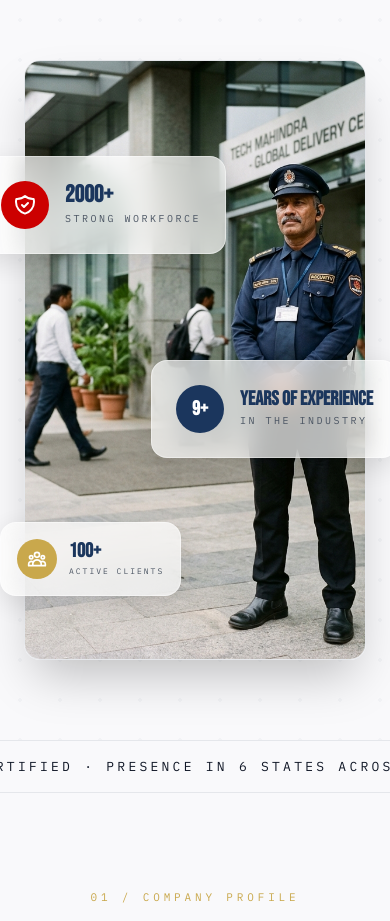
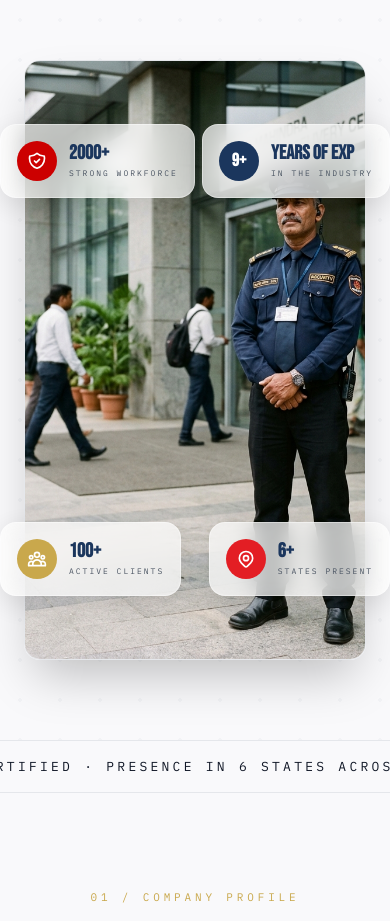
Before and after one commit to shivansh-121/Honos_Webstie, a Next.js app: page / in a window 390 px wide. Shown: the part 800-1721 px from the top of the page. Built offline with nearby package versions, Linux system fonts and the light colour scheme.

Commit message:
feat: add 4th hero badge for states present and align all 4 to corners

```diff
--- a/components/sections/Hero.tsx
+++ b/components/sections/Hero.tsx
@@ -76,50 +76,50 @@ export function Hero() {
               <div className="absolute inset-0 bg-gradient-to-t from-brand-navy/60 to-transparent mix-blend-multiply"></div>
             </motion.div>
 
-            {/* Glassmorphic Floating Badge 1 */}
+            {/* Glassmorphic Floating Badge 1 - Top Left */}
             <motion.div
-              initial={{ opacity: 0, y: -20, rotate: -5 }}
-              animate={{ opacity: 1, y: 0, rotate: 0 }}
+              initial={{ opacity: 0, y: -20, x: -20 }}
+              animate={{ opacity: 1, y: 0, x: 0 }}
               transition={{ duration: 0.8, delay: 0.6, ease: [0.16, 1, 0.3, 1] }}
-              className="absolute -left-12 top-24 z-20 backdrop-blur-md bg-white/70 border border-white/40 shadow-[0_8px_30px_rgb(0,0,0,0.12)] p-6 rounded-2xl"
+              className="absolute -left-6 md:-left-10 top-16 md:top-20 z-20 backdrop-blur-md bg-white/70 border border-white/40 shadow-[0_8px_30px_rgb(0,0,0,0.12)] p-4 md:p-6 rounded-2xl"
             >
-              <div className="flex items-center gap-4">
-                <div className="flex h-12 w-12 items-center justify-center rounded-full bg-[#cc0000] text-white">
-                  <svg className="w-6 h-6" fill="none" viewBox="0 0 24 24" stroke="currentColor">
+              <div className="flex items-center gap-3 md:gap-4">
+                <div className="flex h-10 w-10 md:h-12 md:w-12 items-center justify-center rounded-full bg-[#cc0000] text-white">
+                  <svg className="w-5 h-5 md:w-6 md:h-6" fill="none" viewBox="0 0 24 24" stroke="currentColor">
                     <path strokeLinecap="round" strokeLinejoin="round" strokeWidth={2} d="M9 12l2 2 4-4m5.618-4.016A11.955 11.955 0 0112 2.944a11.955 11.955 0 01-8.618 3.04A12.02 12.02 0 003 9c0 5.591 3.824 10.29 9 11.622 5.176-1.332 9-6.03 9-11.622 0-1.042-.133-2.052-.382-3.016z" />
                   </svg>
                 </div>
                 <div>
-                  <p className="font-display text-2xl font-bold text-brand-navy leading-none mb-1"><Counter end={2000} suffix="+" /></p>
-                  <p className="font-mono text-[10px] uppercase tracking-widest text-gray-600">Strong Workforce</p>
+                  <p className="font-display text-xl md:text-2xl font-bold text-brand-navy leading-none mb-1"><Counter end={2000} suffix="+" /></p>
+                  <p className="font-mono text-[8px] md:text-[10px] uppercase tracking-widest text-gray-600">Strong Workforce</p>
                 </div>
               </div>
             </motion.div>
 
-            {/* Glassmorphic Floating Badge 2 */}
+            {/* Glassmorphic Floating Badge 2 - Top Right */}
             <motion.div
-              initial={{ opacity: 0, y: 20, rotate: 5 }}
-              animate={{ opacity: 1, y: 0, rotate: 0 }}
+              initial={{ opacity: 0, y: -20, x: 20 }}
+              animate={{ opacity: 1, y: 0, x: 0 }}
               transition={{ duration: 0.8, delay: 0.8, ease: [0.16, 1, 0.3, 1] }}
-              className="absolute -right-8 top-1/2 -translate-y-1/2 z-20 backdrop-blur-md bg-white/70 border border-white/40 shadow-[0_8px_30px_rgb(0,0,0,0.12)] p-6 rounded-2xl"
+              className="absolute -right-6 md:-right-10 top-16 md:top-20 z-20 backdrop-blur-md bg-white/70 border border-white/40 shadow-[0_8px_30px_rgb(0,0,0,0.12)] p-4 md:p-6 rounded-2xl"
             >
-              <div className="flex items-center gap-4">
-                <div className="flex h-12 w-12 items-center justify-center rounded-full bg-brand-navy text-white font-display text-xl font-bold">
+              <div className="flex items-center gap-3 md:gap-4">
+                <div className="flex h-10 w-10 md:h-12 md:w-12 items-center justify-center rounded-full bg-brand-navy text-white font-display text-lg md:text-xl font-bold">
                   <Counter end={company.yearsInBusiness} suffix="+" />
                 </div>
                 <div>
-                  <p className="font-display text-xl font-bold text-brand-navy leading-none mb-1">Years of Experience</p>
-                  <p className="font-mono text-[10px] uppercase tracking-widest text-gray-600">In the Industry</p>
+                  <p className="font-display text-xl md:text-2xl font-bold text-brand-navy leading-none mb-1">Years of Exp</p>
+                  <p className="font-mono text-[8px] md:text-[10px] uppercase tracking-widest text-gray-600">In the Industry</p>
                 </div>
               </div>
             </motion.div>
 
-            {/* Glassmorphic Floating Badge 3 */}
+            {/* Glassmorphic Floating Badge 3 - Bottom Left */}
             <motion.div
-              initial={{ opacity: 0, x: 20 }}
-              animate={{ opacity: 1, x: 0 }}
+              initial={{ opacity: 0, y: 20, x: -20 }}
+              animate={{ opacity: 1, y: 0, x: 0 }}
               transition={{ duration: 0.8, delay: 1.0, ease: [0.16, 1, 0.3, 1] }}
-              className="absolute -left-6 bottom-16 z-20 backdrop-blur-md bg-white/70 border border-white/40 shadow-[0_8px_30px_rgb(0,0,0,0.12)] p-4 md:p-6 rounded-2xl"
+              className="absolute -left-6 md:-left-10 bottom-16 md:bottom-20 z-20 backdrop-blur-md bg-white/70 border border-white/40 shadow-[0_8px_30px_rgb(0,0,0,0.12)] p-4 md:p-6 rounded-2xl"
             >
               <div className="flex items-center gap-3 md:gap-4">
                 <div className="flex h-10 w-10 md:h-12 md:w-12 items-center justify-center rounded-full bg-gold text-white">
@@ -133,6 +133,27 @@ export function Hero() {
                 </div>
               </div>
             </motion.div>
+
+            {/* Glassmorphic Floating Badge 4 - Bottom Right */}
+            <motion.div
+              initial={{ opacity: 0, y: 20, x: 20 }}
+              animate={{ opacity: 1, y: 0, x: 0 }}
+              transition={{ duration: 0.8, delay: 1.2, ease: [0.16, 1, 0.3, 1] }}
+              className="absolute -right-6 md:-right-10 bottom-16 md:bottom-20 z-20 backdrop-blur-md bg-white/70 border border-white/40 shadow-[0_8px_30px_rgb(0,0,0,0.12)] p-4 md:p-6 rounded-2xl"
+            >
+              <div className="flex items-center gap-3 md:gap-4">
+                <div className="flex h-10 w-10 md:h-12 md:w-12 items-center justify-center rounded-full bg-brand-red text-white">
+                  <svg className="w-5 h-5 md:w-6 md:h-6" fill="none" viewBox="0 0 24 24" stroke="currentColor">
+                    <path strokeLinecap="round" strokeLinejoin="round" strokeWidth={2} d="M17.657 16.657L13.414 20.9a1.998 1.998 0 01-2.827 0l-4.242-4.243a8 8 0 1111.314 0z" />
+                    <path strokeLinecap="round" strokeLinejoin="round" strokeWidth={2} d="M15 11a3 3 0 11-6 0 3 3 0 016 0z" />
+                  </svg>
+                </div>
+                <div>
+                  <p className="font-display text-xl md:text-2xl font-bold text-brand-navy leading-none mb-1"><Counter end={6} suffix="+" /></p>
+                  <p className="font-mono text-[8px] md:text-[10px] uppercase tracking-widest text-gray-600">States Present</p>
+                </div>
+              </div>
+            </motion.div>
           </div>
         </div>
       </div>
```
